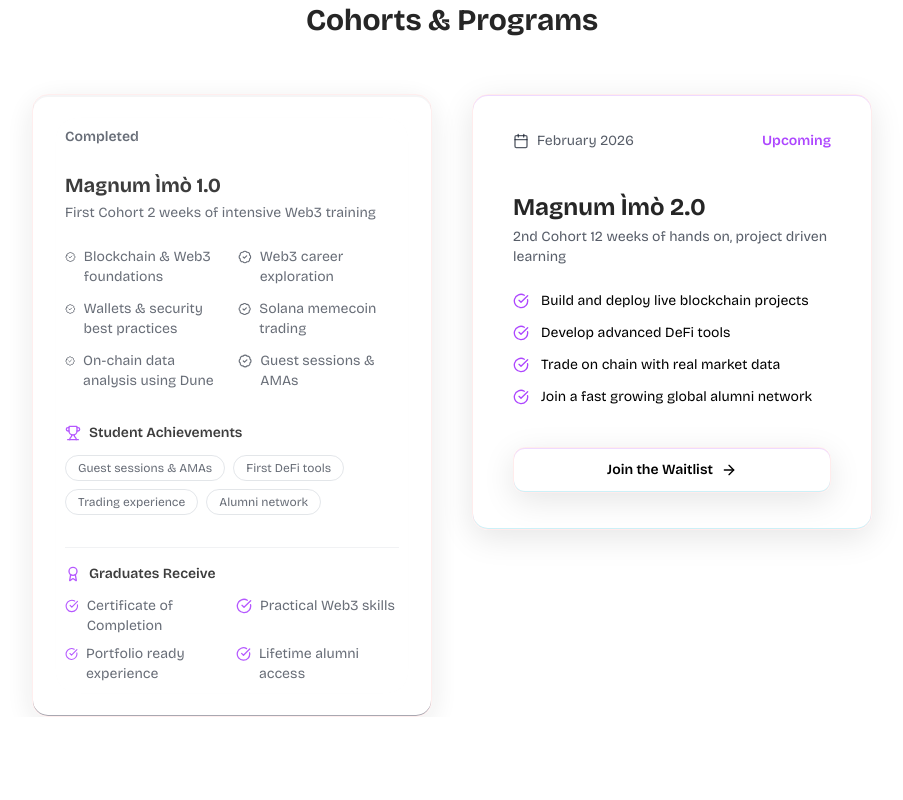
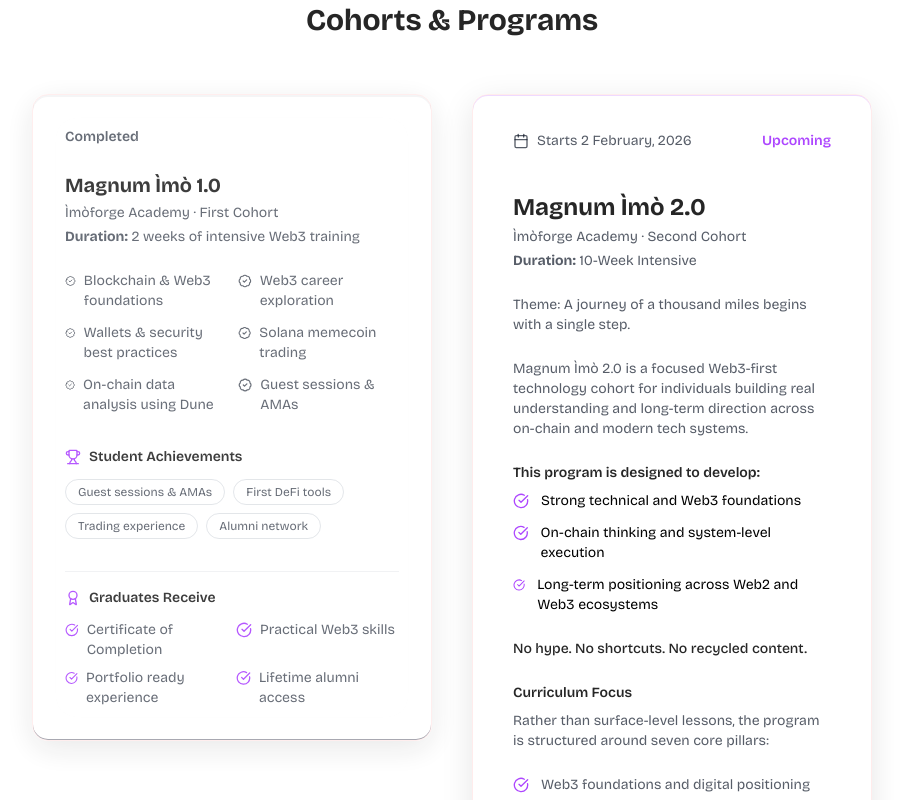
Before and after one commit to azzzops/-m-forge-Academy, a React (Vite) app: page / in a window 1280 px wide. Shown: the part 3940-4740 px from the top of the page, without its empty margins (188-1091 px from the left). Built offline with nearby package versions, Linux system fonts and the light colour scheme.

Commit message:
This is user

```diff
--- a/src/components/contactsection.jsx
+++ b/src/components/contactsection.jsx
@@ -75,17 +75,17 @@
                 },
                 {
                   name: "TikTok",
-                  href: "https://example.com/tiktok",
+                  href: "https://www.tiktok.com/@imoforge_acad?_r=1&_t=ZS-934FVgaYyzi",
                   icon: MessageCircle,
                 },
                 {
                   name: "Instagram",
-                  href: "https://example.com/instagram",
+                  href: "https://www.instagram.com/imoforge_acad?igsh=dmk2ZnpldW9jeGZq",
                   icon: Instagram,
                 },
                 {
                   name: "Telegram",
-                  href: "https://example.com/telegram",
+                  href: "https://t.me/imoforge_Acad ",
                   icon: Send,
                 },
               ].map(({ name, href, icon: Icon }) => (
--- a/src/components/footer.jsx
+++ b/src/components/footer.jsx
@@ -79,10 +79,10 @@
             {/* Socials */}
             <div className="flex flex-wrap gap-4 mt-2">
               {[
-                { name: "X (Twitter)", href: "https://example.com/x", icon: Twitter },
-                { name: "Instagram", href: "https://example.com/instagram", icon: Instagram },
-                { name: "TikTok", href: "https://example.com/tiktok", icon: Send },
-                { name: "Telegram", href: "https://example.com/telegram", icon: Send },
+                { name: "X (Twitter)", href: "https://x.com/Imoforge_Acad", icon: Twitter },
+                { name: "Instagram", href: "https://www.instagram.com/imoforge_acad?igsh=dmk2ZnpldW9jeGZq", icon: Instagram },
+                { name: "TikTok", href: "https://www.tiktok.com/@imoforge_acad?_r=1&_t=ZS-934FVgaYyzi", icon: Send },
+                { name: "Telegram", href: "https://t.me/imoforge_Acad ", icon: Send },
               ].map(({ name, href, icon: Icon }) => (
                 <a
                   key={name}
--- a/src/components/programs.jsx
+++ b/src/components/programs.jsx
@@ -46,22 +46,22 @@
       <div className="grid-1 gap-10 mx-auto justify-center">
         {/* Completed — Magnum Ìmò 1.0 */}
         <div className="glass-card-2 rounded-2xl px-8 py-8 flex flex-col gap-6 opacity-90">
-          {/* Status */}
           <div className="text-sm font-semibold text-muted-foreground">
             Completed
           </div>
 
-          {/* Title */}
           <div className="space-y-1">
             <h3 className="text-xl font-bold text-sidebar-primary">
               Magnum Ìmò 1.0
             </h3>
             <p className="text-sm text-muted-foreground">
-              First Cohort 2 weeks of intensive Web3 training
+              Ìmòforge Academy · First Cohort
+            </p>
+            <p className="text-sm text-muted-foreground">
+              <b>Duration:</b> 2 weeks of intensive Web3 training
             </p>
           </div>
 
-          {/* Curriculum snapshot */}
           <ul className="grid grid-cols-2 gap-3 text-sm text-muted-foreground">
             {training.map((t) => (
               <li key={t} className="flex gap-2">
@@ -71,7 +71,6 @@
             ))}
           </ul>
 
-          {/* Achievements */}
           <div className="pt-2">
             <div className="flex items-center gap-2 mb-3">
               <Trophy className="h-4 w-4 text-chart-2" />
@@ -92,7 +91,6 @@
             </div>
           </div>
 
-          {/* Graduates Receive — Inset */}
           <div className="pt-4 mt-2 border-t border-border/50">
             <div className="flex items-center gap-2 mb-3">
               <Award className="h-4 w-4 text-chart-2" />
@@ -112,36 +110,88 @@
           </div>
         </div>
 
-        {/* Upcoming — Magnum Ìmò 2.0 (UNCHANGED) */}
+        {/* Upcoming — Magnum Ìmò 2.0 */}
         <div className="glass-card rounded-2xl px-10 py-9 flex flex-col gap-10">
           {/* Meta */}
           <div className="flex items-center justify-between">
             <div className="flex items-center gap-2 text-sm text-muted-foreground">
               <Calendar className="h-4 w-4" />
-              <span>February 2026</span>
+              <span>Starts 2 February, 2026</span>
             </div>
-            <span className="text-sm font-semibold text-chart-2">
-              Upcoming
-            </span>
+            <span className="text-sm font-semibold text-chart-2">Upcoming</span>
           </div>
 
           {/* Content */}
+          {/* Content */}
           <div className="flex flex-col gap-6">
+            {/* Duration */}
+
+
+            {/* Program identity */}
             <div className="space-y-1">
               <h3 className="text-2xl font-bold text-sidebar-primary">
                 Magnum Ìmò 2.0
               </h3>
               <p className="text-sm text-muted-foreground">
-                2nd Cohort 12 weeks of hands on, project driven learning
+                Ìmòforge Academy · Second Cohort
+              </p>
+              <p className="text-sm text-muted-foreground">
+              <b>Duration:</b> 10-Week Intensive
+            </p>
+            </div>
+
+            <p className="text-sm text-muted-foreground">
+              Theme: A journey of a thousand miles begins with a single step.
+            </p>
+
+            <p className="text-sm text-muted-foreground">
+              Magnum Ìmò 2.0 is a focused Web3-first technology cohort for
+              individuals building real understanding and long-term direction
+              across on-chain and modern tech systems.
+            </p>
+
+            <div className="space-y-2">
+              <p className="text-sm font-semibold text-sidebar-primary">
+                This program is designed to develop:
+              </p>
+
+              <ul className="space-y-3 text-sm">
+                {[
+                  "Strong technical and Web3 foundations",
+                  "On-chain thinking and system-level execution",
+                  "Long-term positioning across Web2 and Web3 ecosystems",
+                ].map((item) => (
+                  <li key={item} className="flex gap-3">
+                    <CheckCircle className="h-4 w-4 text-chart-2 mt-0.5" />
+                    <span>{item}</span>
+                  </li>
+                ))}
+              </ul>
+            </div>
+
+            <p className="text-sm font-medium text-sidebar-primary">
+              No hype. No shortcuts. No recycled content.
+            </p>
+
+            <div className="space-y-2">
+              <p className="text-sm font-semibold text-sidebar-primary">
+                Curriculum Focus
+              </p>
+              <p className="text-sm text-muted-foreground">
+                Rather than surface-level lessons, the program is structured
+                around seven core pillars:
               </p>
             </div>
 
-            <ul className="space-y-3 text-sm">
+            <ul className="space-y-3 text-sm text-muted-foreground">
               {[
-                "Build and deploy live blockchain projects",
-                "Develop advanced DeFi tools",
-                "Trade on chain with real market data",
-                "Join a fast growing global alumni network",
+                "Web3 foundations and digital positioning",
+                "Smart contracts and protocol architecture",
+                "Blockchain data and on-chain intelligence",
+                "Security research and exploit awareness",
+                "DeFi mechanics and value flow",
+                "Trading and market strategy",
+                "Skill-to-income conversion and opportunity positioning",
               ].map((item) => (
                 <li key={item} className="flex gap-3">
                   <CheckCircle className="h-4 w-4 text-chart-2 mt-0.5" />
@@ -150,8 +200,21 @@
               ))}
             </ul>
 
+            <p className="text-sm text-muted-foreground">
+              The program emphasizes transferable technical thinking, helping
+              Web2 builders, analysts, and tech learners adapt their skills into
+              Web3 contexts. Each pillar is taught with practical context and
+              hands-on thinking, without revealing proprietary frameworks.
+            </p>
+
+            <p className="text-sm text-muted-foreground">
+              Access is limited. Admission is via the Academy waitlist only.
+            </p>
+
             <button className="mt-4 cursor-pointer inline-flex items-center justify-center gap-2 rounded-xl px-5 py-3 text-sm font-semibold glass-card">
-              <a href="https://t.me/+BN_iOjD8s2BhZjZk">Join the Waitlist</a>
+              <a href="https://t.me/+BN_iOjD8s2BhZjZk">
+                Join the Academy Waitlist
+              </a>
               <ArrowRight className="h-4 w-4" />
             </button>
           </div>
--- a/src/index.css
+++ b/src/index.css
@@ -127,6 +127,6 @@
     align-items: start;
 
     @media(width <= 48rem){
-        grid-template-columns: repeat(1, 400px);
+        grid-template-columns: repeat(1, 350px);
     }
 }
```
